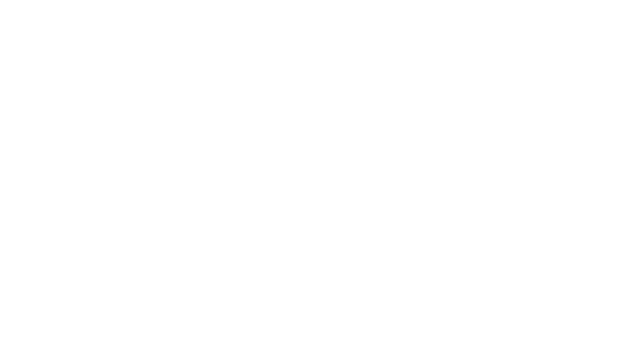
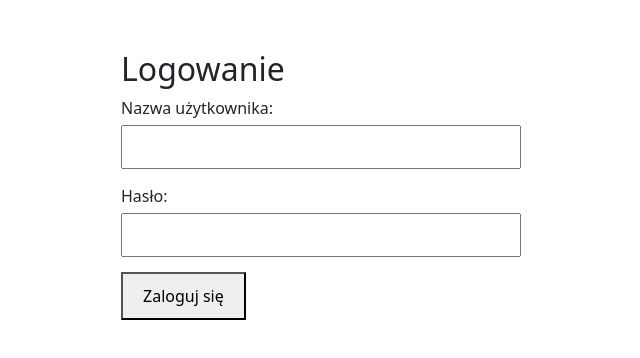
Before and after one commit to pdlc-t/bada-sal00n-frontend, a React (Create React App) app: page /klient/login in a window 1280 px wide. Before the commit this address had no page. Shown: the top 358 px of the page, without its empty margins (319-959 px from the left). Built offline with nearby package versions, Linux system fonts and the light colour scheme.

Commit message:
Strona logowania Usera, zapisywany jest Basic i role user ale jeszcze nic poza tym

```diff
--- a/src/App.js
+++ b/src/App.js
@@ -11,6 +11,7 @@ import OnasPage from './components/OnasPage'; // Importujemy nowy komponent
 import ListaPracownikow from './components/admin/pracownicy/ListaPracownikow';
 import UnderConstructionPage from './components/UnderConstructionPage';
 import BrowseProdukty from './components/klient/BrowseProdukty';
+import KlientLogin from './components/klient/KlientLogin';
 
 function App() {
   return (
@@ -25,6 +26,7 @@ function App() {
         <Route path="/admin/zarzadzanie-pracownikami" element={<ListaPracownikow />} />
         <Route path="/under-construction" element={<UnderConstructionPage />} />
         <Route path="/klient/przegladaj-produkty" element={<BrowseProdukty />} />
+        <Route path="/klient/login" element={<KlientLogin />} />
       </Routes>
     </Router>
   );
--- a/src/components/home/LandingPage.js
+++ b/src/components/home/LandingPage.js
@@ -11,7 +11,7 @@ const LandingPage = () => {
   };
 
   const handleClientLogin = () => {
-    navigate('/client');
+    navigate('/klient/login');
   };
 
   return (
--- /dev/null
+++ b/src/components/klient/KlientLogin.js
@@ -0,0 +1,86 @@
+import React, { useState } from "react";
+
+const Login = () => {
+  const [username, setUsername] = useState("");
+  const [password, setPassword] = useState("");
+  const [message, setMessage] = useState("");
+
+  const handleLogin = async (e) => {
+    e.preventDefault();
+
+    // Tworzenie ciągu w formacie username:password
+    const rawCredentials = `${username}:${password}`;
+
+    // Kodowanie ciągu na Base64
+    const encodedCredentials = window.btoa(rawCredentials);
+
+    try {
+      const response = await fetch("http://localhost:8080/login", {
+        method: "GET",
+        headers: {
+          "Authorization": `Basic ${encodedCredentials}`, // Poprawnie zakodowany nagłówek
+        },
+      });
+
+      if (response.ok) {
+        // Logowanie udane
+        setMessage("Logowanie powiodło się!");
+
+        // Zapisz nagłówek Authorization w localStorage
+        localStorage.setItem("authHeader", `Basic ${encodedCredentials}`);
+
+        // Zapisz informację o roli użytkownika
+        localStorage.setItem("role", "user");
+
+      } else if (response.status === 401) {
+        // Nieautoryzowane
+        setMessage("Błędna nazwa użytkownika lub hasło.");
+      } else {
+        setMessage("Wystąpił nieoczekiwany błąd. Spróbuj ponownie.");
+      }
+    } catch (error) {
+      setMessage("Nie udało się połączyć z serwerem.");
+      console.error("Błąd:", error);
+    }
+  };
+
+  return (
+    <div style={{ maxWidth: "400px", margin: "50px auto" }}>
+      <h2>Logowanie</h2>
+      <form onSubmit={handleLogin}>
+        <div style={{ marginBottom: "15px" }}>
+          <label htmlFor="username">Nazwa użytkownika:</label>
+          <input
+            type="text"
+            id="username"
+            value={username}
+            onChange={(e) => setUsername(e.target.value)}
+            required
+            style={{ width: "100%", padding: "8px", marginTop: "5px" }}
+          />
+        </div>
+        <div style={{ marginBottom: "15px" }}>
+          <label htmlFor="password">Hasło:</label>
+          <input
+            type="password"
+            id="password"
+            value={password}
+            onChange={(e) => setPassword(e.target.value)}
+            required
+            style={{ width: "100%", padding: "8px", marginTop: "5px" }}
+          />
+        </div>
+        <button type="submit" style={{ padding: "10px 20px", cursor: "pointer" }}>
+          Zaloguj się
+        </button>
+      </form>
+      {message && (
+        <div style={{ marginTop: "20px", color: message.includes("powiodło") ? "green" : "red" }}>
+          {message}
+        </div>
+      )}
+    </div>
+  );
+};
+
+export default Login;
```
